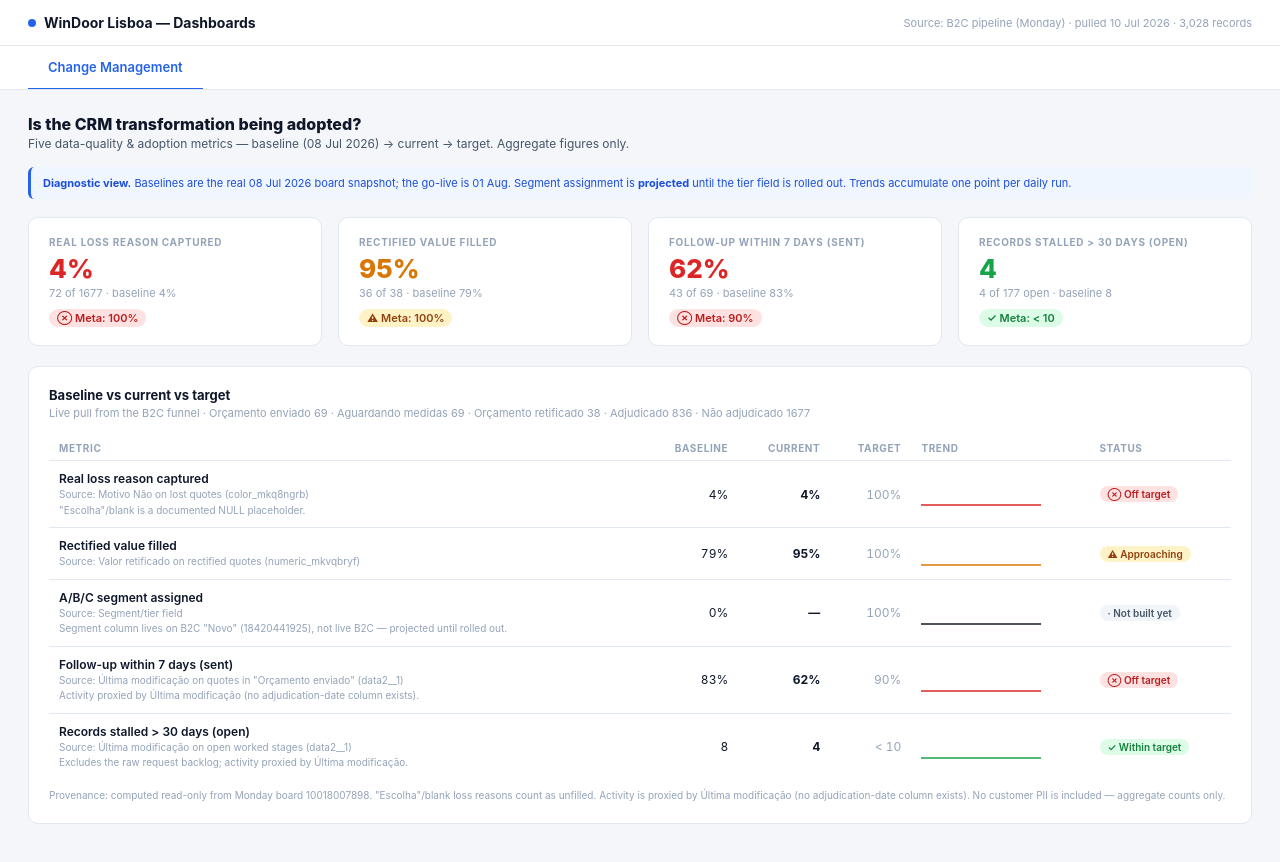
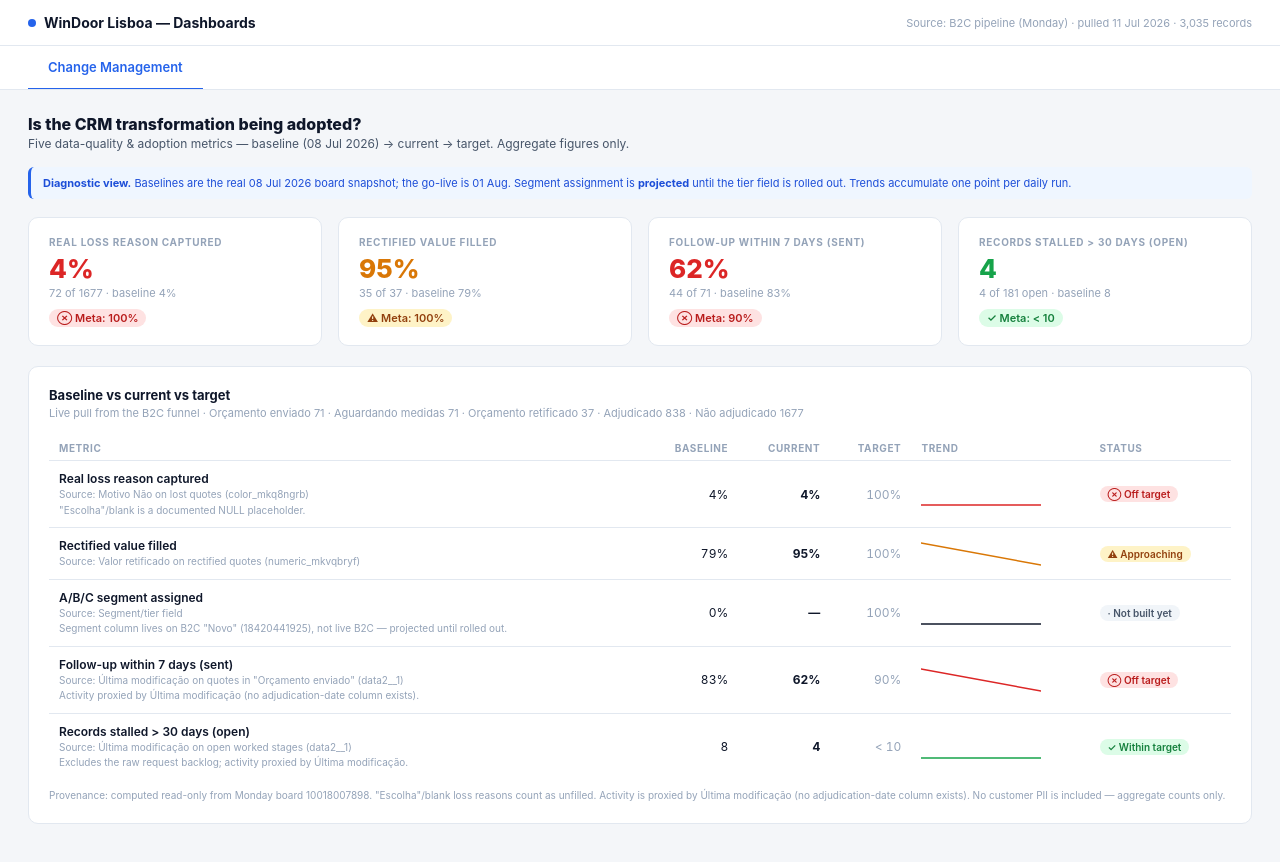
Before and after one commit to sly-leo/windoor-dashboards, a plain HTML site: page index.html in a window 1280 px wide. Drawn offline with Linux system fonts and the light colour scheme.

Commit message:
dashboard: 2026-07-11

```diff
--- a/index.html
+++ b/index.html
@@ -87,7 +87,7 @@ svg text{font-family:-apple-system,BlinkMacSystemFont,'Segoe UI',sans-serif}
 <body>
 <div class="hdr">
   <div class="hdr-brand"><div class="hdr-dot"></div>WinDoor Lisboa — Dashboards</div>
-  <div class="hdr-meta">Source: B2C pipeline (Monday) · pulled 10 Jul 2026 · 3,028 records</div>
+  <div class="hdr-meta">Source: B2C pipeline (Monday) · pulled 11 Jul 2026 · 3,035 records</div>
 </div>
 <div class="tabs"><div class="tab active" onclick="sw('change')">Change Management</div></div>
 <div class="view active" id="view-change">
@@ -106,25 +106,25 @@ svg text{font-family:-apple-system,BlinkMacSystemFont,'Segoe UI',sans-serif}
     <div class="kpi">
       <div class="kpi-lbl">Rectified value filled</div>
       <div class="kpi-val" style="color:var(--amber)">95%</div>
-      <div class="kpi-sub">36 of 38 · baseline 79%</div>
+      <div class="kpi-sub">35 of 37 · baseline 79%</div>
       <span class="kpi-pill wa">⚠ Meta: 100%</span>
     </div>
     <div class="kpi">
       <div class="kpi-lbl">Follow-up within 7 days (sent)</div>
       <div class="kpi-val" style="color:var(--red)">62%</div>
-      <div class="kpi-sub">43 of 69 · baseline 83%</div>
+      <div class="kpi-sub">44 of 71 · baseline 83%</div>
       <span class="kpi-pill dn">⊗ Meta: 90%</span>
     </div>
     <div class="kpi">
       <div class="kpi-lbl">Records stalled &gt; 30 days (open)</div>
       <div class="kpi-val" style="color:var(--green)">4</div>
-      <div class="kpi-sub">4 of 177 open · baseline 8</div>
+      <div class="kpi-sub">4 of 181 open · baseline 8</div>
       <span class="kpi-pill up">✓ Meta: < 10</span>
     </div></div>
 
   <div class="card">
     <div class="ch">Baseline vs current vs target</div>
-    <div class="cs">Live pull from the B2C funnel · Orçamento enviado 69 · Aguardando medidas 69 · Orçamento retificado 38 · Adjudicado 836 · Não adjudicado 1677</div>
+    <div class="cs">Live pull from the B2C funnel · Orçamento enviado 71 · Aguardando medidas 71 · Orçamento retificado 37 · Adjudicado 838 · Não adjudicado 1677</div>
     <table class="dt">
       <thead><tr>
         <th>Metric</th><th class="num">Baseline</th><th class="num">Current</th>
@@ -146,7 +146,7 @@ svg text{font-family:-apple-system,BlinkMacSystemFont,'Segoe UI',sans-serif}
           <td class="num">79%</td>
           <td class="num" style="font-weight:700">95%</td>
           <td class="num" style="color:var(--text-3)">100%</td>
-          <td><svg class="spark" width="120" height="28" viewBox="0 0 120 28"><polyline points="0.0,25.0 120.0,25.0" fill="none" stroke="var(--amber)" stroke-width="1.5" stroke-linejoin="round" stroke-linecap="round"/></svg></td>
+          <td><svg class="spark" width="120" height="28" viewBox="0 0 120 28"><polyline points="0.0,3.0 120.0,25.0" fill="none" stroke="var(--amber)" stroke-width="1.5" stroke-linejoin="round" stroke-linecap="round"/></svg></td>
           <td><span class="b b-a">⚠ Approaching</span></td>
         </tr>
         <tr>
@@ -164,7 +164,7 @@ svg text{font-family:-apple-system,BlinkMacSystemFont,'Segoe UI',sans-serif}
           <td class="num">83%</td>
           <td class="num" style="font-weight:700">62%</td>
           <td class="num" style="color:var(--text-3)">90%</td>
-          <td><svg class="spark" width="120" height="28" viewBox="0 0 120 28"><polyline points="0.0,25.0 120.0,25.0" fill="none" stroke="var(--red)" stroke-width="1.5" stroke-linejoin="round" stroke-linecap="round"/></svg></td>
+          <td><svg class="spark" width="120" height="28" viewBox="0 0 120 28"><polyline points="0.0,3.0 120.0,25.0" fill="none" stroke="var(--red)" stroke-width="1.5" stroke-linejoin="round" stroke-linecap="round"/></svg></td>
           <td><span class="b b-r">⊗ Off target</span></td>
         </tr>
         <tr>
```
